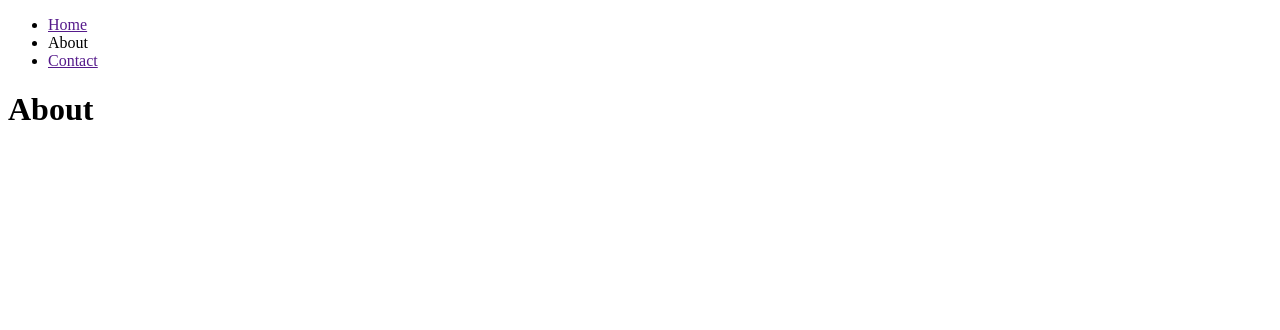
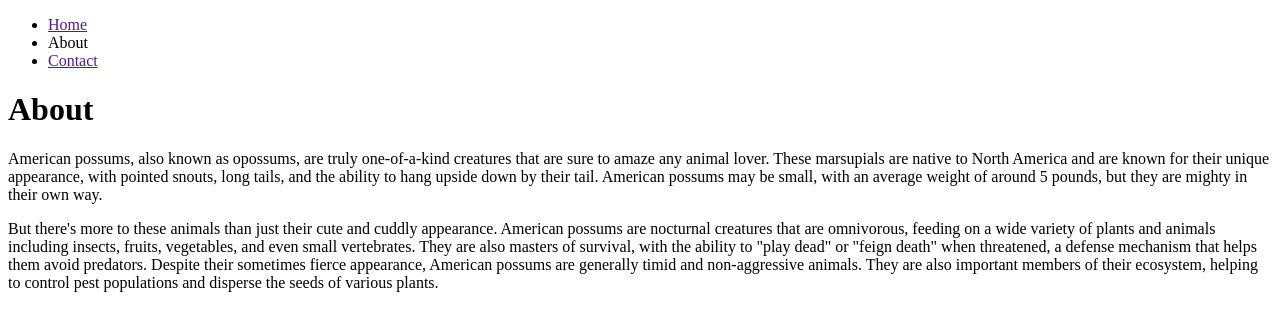
Before and after one commit to miclajara23/semantic-html-and-links-free-churro, a website: page about/index.html in a window 1280 px wide. Drawn offline with Linux system fonts and the light colour scheme.

Commit message:
adjust contact and about pages

```diff
--- a/about/index.html
+++ b/about/index.html
@@ -2,17 +2,19 @@
 <html lang="en">
 
 <head>
-  <!-- TODO: adjust title, add meta description, add your favicon info, delete this comment  -->
   <meta charset="UTF-8">
   <meta http-equiv="X-UA-Compatible" content="IE=edge">
   <meta name="viewport" content="width=device-width, initial-scale=1.0">
+  <link rel="apple-touch-icon" sizes="180x180" href="./images/apple-touch-icon.png">
+  <link rel="icon" type="image/png" sizes="32x32" href="./images/favicon-32x32.png">
+  <link rel="icon" type="image/png" sizes="16x16" href="./images/favicon-16x16.png">
+  <link rel="manifest" href="./images/site.webmanifest">
   <meta name="description"
     content="information about our Possum Palooza website including interesting facts about possums">
   <title>About - Possum Palooza</title>
 </head>
 
 <body>
-  <!-- TODO: add menu links, delete this comment -->
   <header>
     <nav>
       <ul>
@@ -25,6 +27,17 @@
 
   <main>
     <h1>About</h1>
+    <p>American possums, also known as opossums, are truly one-of-a-kind creatures that are sure to amaze any animal
+      lover. These marsupials are native to North America and are known for their unique appearance, with pointed
+      snouts, long tails, and the ability to hang upside down by their tail. American possums may be small, with an
+      average weight of around 5 pounds, but they are mighty in their own way.</p>
+
+    <p>But there's more to these animals than just their cute and cuddly appearance. American possums are nocturnal
+      creatures that are omnivorous, feeding on a wide variety of plants and animals including insects, fruits,
+      vegetables, and even small vertebrates. They are also masters of survival, with the ability to "play dead" or
+      "feign death" when threatened, a defense mechanism that helps them avoid predators. Despite their sometimes fierce
+      appearance, American possums are generally timid and non-aggressive animals. They are also important members of
+      their ecosystem, helping to control pest populations and disperse the seeds of various plants.</p>
   </main>
 </body>
 
```
Also changed, not shown: contact/index.html (+4 -2 lines).
